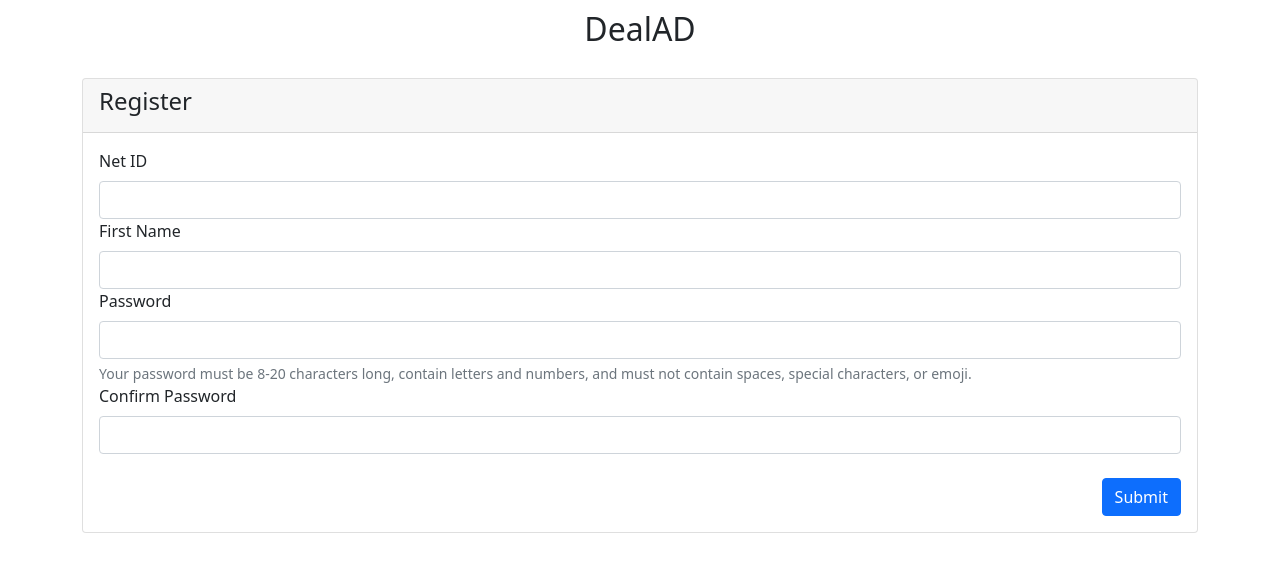
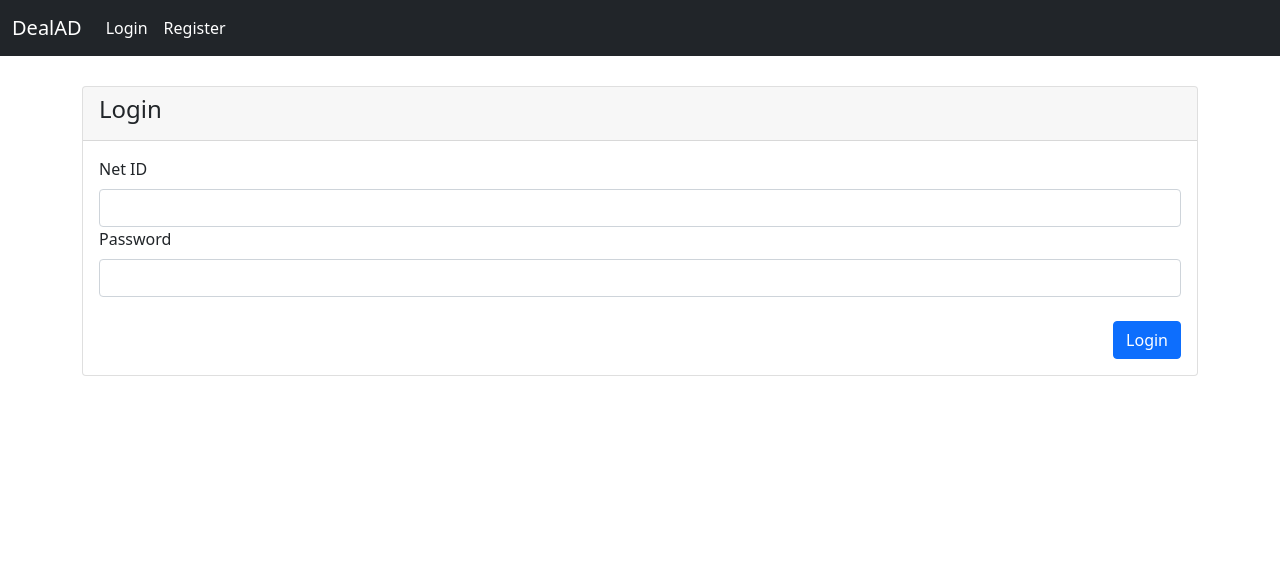
Before and after one commit to bereketDeneke/dealAD, a Flask app: template templates/login.html in a window 1280 px wide. Shown: the top 572 px of the page. Run offline with Flask 2, Linux system fonts and the light colour scheme; the template is opened without the code that fills it, so the values that code supplies are empty.

Commit message:
register and login

```diff
--- a/templates/login.html
+++ b/templates/login.html
@@ -4,12 +4,30 @@
 <title>DealAD</title>
 <html>
 <body>
-    <div class="container ">
-        <div class="text text-center h2" style="margin-top:10px;">DealAD</div>
+  <nav class="navbar navbar-expand-lg navbar-dark bg-dark">
+    <div class="container-fluid">
+      <a class="navbar-brand" href="#">DealAD</a>
+      <button class="navbar-toggler" type="button" data-bs-toggle="collapse" data-bs-target="#navbarSupportedContent" aria-controls="navbarSupportedContent" aria-expanded="false" aria-label="Toggle navigation">
+        <span class="navbar-toggler-icon"></span>
+      </button>
+      <div class="collapse navbar-collapse" id="navbarSupportedContent">
+        <ul class="navbar-nav me-auto mb-2 mb-lg-0">
+          <li class="nav-item">
+            <a class="nav-link active" aria-current="page" href="./login.html">Login</a>
+          </li>
+          <li class="nav-item">
+            <a class="nav-link active" aria-current="page" href="./register.html">Register</a>
+          </li>
+        </ul>
+      </div>
+    </div>
+  </nav>
+
+    <div class="container">
 
         <div class="card" style="margin-top: 30px;">
             <div class="card-header">
-                <h4 class="card-title">Register</h4>
+                <h4 class="card-title">Login</h4>
             </div>
             <div class="card-body">
                 <!-- <p class="card-text"></p> -->
@@ -20,24 +38,13 @@
                     <input type="password" id="confirmPassword5" class="form-control" aria-describedby="passwordHelpBlock">
 
 
-                    <!-- name -->
-                    <label for="inputPassword5" class="form-label">First Name</label>
-                    <input type="password" id="confirmPassword5" class="form-control" aria-describedby="passwordHelpBlock">
-
                     <!--  Password -->
                     <label for="inputPassword5" class="form-label">Password</label>
                     <input type="password" id="inputPassword5" class="form-control" aria-describedby="passwordHelpBlock">
-                    <div id="passwordHelpBlock" class="form-text">
-                    Your password must be 8-20 characters long, contain letters and numbers, and must not contain spaces, special characters, or emoji.
-                    </div>
-
-                    <!-- Confirm password -->
-                    <label for="inputPassword5" class="form-label">Confirm Password</label>
-                    <input type="password" id="confirmPassword5" class="form-control" aria-describedby="passwordHelpBlock">
 
                     <!-- Submit Button -->
                     <br>
-                    <button type="submit" class="btn btn-primary" style="float:right;">Submit</button>
+                    <input type="button" value="Login" class="btn btn-primary" style="float:right;"/>
                 </div>
             </div>
         </div>
```
Also changed, not shown: templates/register.html (+64 -1 lines), templates/buyOffer.html (added), templates/index.html (deleted).
